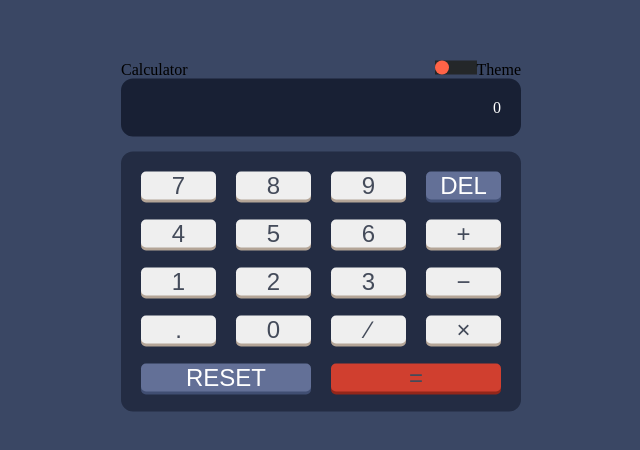
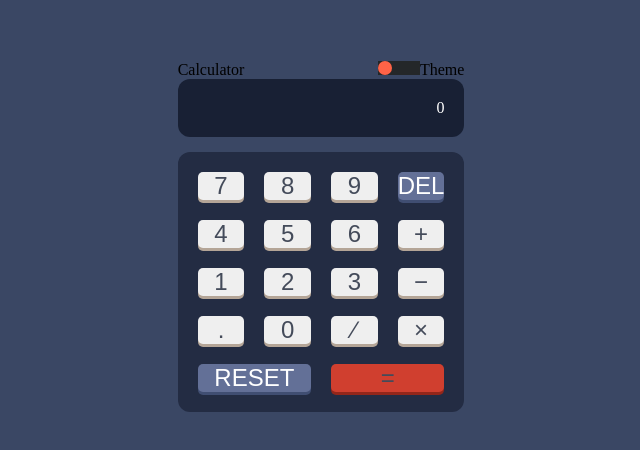
Before and after one commit to devrahul93/Calculator, a React (Create React App) app in the folder calculator/: page / in a window 1280 px wide. Shown: the part 164-614 px from the top of the page, without its empty margins (319-959 px from the left). Built offline with nearby package versions, Linux system fonts and the light colour scheme.

Commit message:
added css for toggling

```diff
--- a/calculator/src/components/CalculatorTwo.jsx
+++ b/calculator/src/components/CalculatorTwo.jsx
@@ -37,6 +37,7 @@ const CalculatorTwo = () => {
 
   return (
     <>
+      <div className="wrapper" data-wrapper>
         <div className="container">
           <div className="header">
             <div>Calculator</div>
@@ -183,6 +184,7 @@ const CalculatorTwo = () => {
             </button>
           </div>
         </div>
+      </div>
     </>
   )
 }
--- a/calculator/src/components/Toggler.jsx
+++ b/calculator/src/components/Toggler.jsx
@@ -1,15 +1,14 @@
 import '../index.css'
 
-const Toggler = () => {
-  const switchRed = () => {}
+const Toggler = ({ addTheme, defaultTheme, lastTheme }) => {
   return (
     <>
       <div className="switch-toggle switch-3 switch-candy">
         <input id="on" name="state-d" type="radio" defaultChecked="checked" />
         <label htmlFor="on" className="one"></label>
 
-        <input id="na" name="state-d" type="radio" defaultChecked="" />
-        <label htmlFor="na" className="two" onClick={switchRed}></label>
+        <input id="na" name="state-d" type="radio" />
+        <label htmlFor="na" className="two"></label>
 
         <input id="off" name="state-d" type="radio" />
         <label htmlFor="off" className="three"></label>
--- a/calculator/src/index.css
+++ b/calculator/src/index.css
@@ -6,13 +6,35 @@
   box-sizing: border-box;
 }
 
-body {
+.wrapper {
+  display: flex;
+  min-height: 100vh;
+  align-items: center;
+  justify-content: center;
+  flex-direction: column;
   background-color: hsl(222, 26%, 31%);
+}
+
+.wrapper1 {
+  display: flex;
+  min-height: 100vh;
+  align-items: center;
+  justify-content: center;
+  flex-direction: column;
+  background-color: hsl(0, 0%, 90%);
+}
+
+.wrapper2 {
+  display: flex;
+  min-height: 100vh;
+  align-items: center;
+  justify-content: center;
+  flex-direction: column;
+  background-color: hsl(268, 75%, 9%);
 }
 
 .header {
   display: flex;
-  flex-direction: row;
   justify-content: space-between;
 }
 
@@ -25,14 +47,6 @@ body {
   margin-bottom: 15px;
   border-radius: 12px;
   color: #fff;
-}
-
-.container {
-  position: absolute;
-  top: 50%;
-  left: 50%;
-  transform: translate(-50%, -50%);
-  width: 400px;
 }
 
 .buttons {
```
Lines whose indentation alone changed are shown as unchanged.
